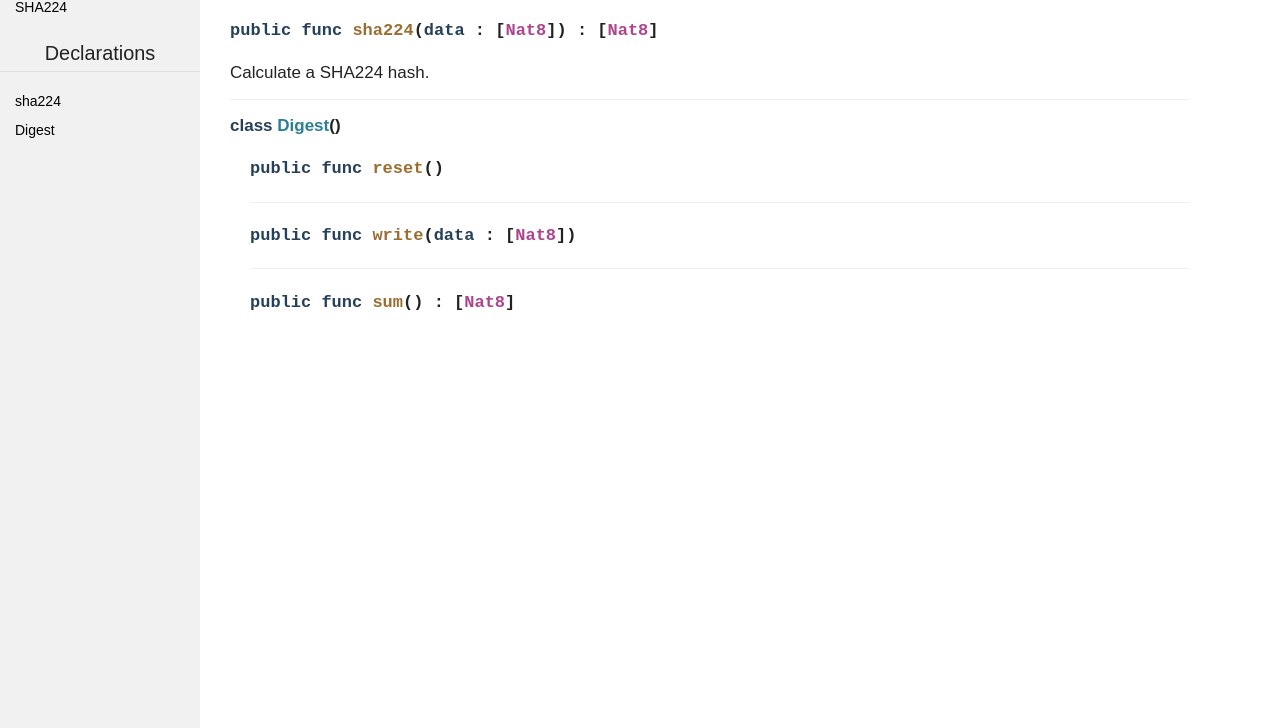
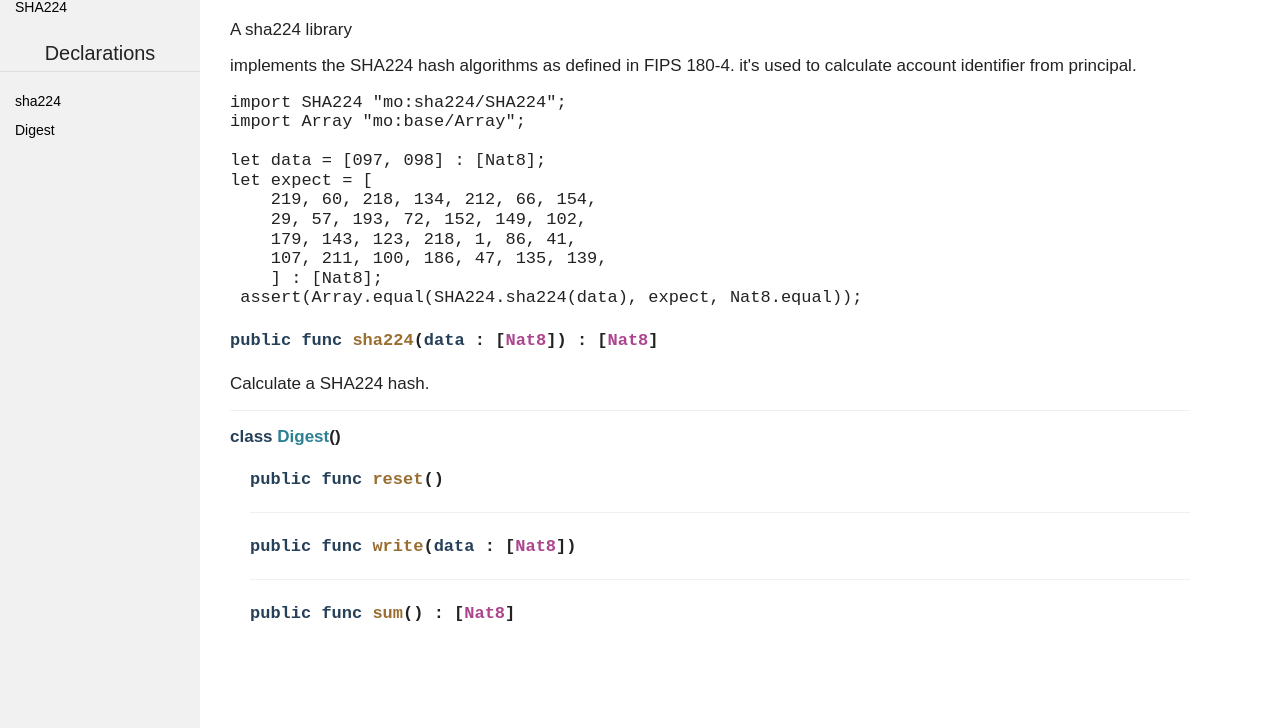
Before and after one commit to flyq/motoko-sha224, a plain HTML site: page docs/SHA224.html in a window 1280 px wide. Shown: the part 72-800 px from the top of the page. Drawn offline with Linux system fonts and the light colour scheme.

Commit message:
update the docs to & update compiler & delete no used data in test

```diff
--- a/docs/SHA224.html
+++ b/docs/SHA224.html
@@ -1,3 +1,16 @@
 <!DOCTYPE html>
-<html><head title="Doc"><meta charset="UTF-8"/><link href="styles.css" rel="stylesheet"/></head><body><nav class="sidebar"><h3>Modules</h3><ul><li><li><a href="SHA224.html">SHA224</a></li></li></ul><h3>Declarations</h3><ul><li><li><a href="#sha224">sha224</a></li></li><li><li><a href="#type.Digest">Digest</a></li></li></ul></nav><div class="documentation"><h1>SHA224</h1><div class="declaration"><h4 class="function" id="sha224"><code><span class="keyword">public func </span><span class="fnname">sha224</span>(<span class="parameter">data</span> : [<span class="type">Nat8</span>]) : [<span class="type">Nat8</span>]</code></h4><p><p>Calculate a SHA224 hash.</p>
+<html><head title="Doc"><meta charset="UTF-8"/><link href="styles.css" rel="stylesheet"/></head><body><nav class="sidebar"><h3>Modules</h3><ul><li><li><a href="SHA224.html">SHA224</a></li></li></ul><h3>Declarations</h3><ul><li><li><a href="#sha224">sha224</a></li></li><li><li><a href="#type.Digest">Digest</a></li></li></ul></nav><div class="documentation"><h1>SHA224</h1><p>A sha224 library</p>
+<p>implements the SHA224 hash algorithms as defined in FIPS 180-4.
+it's used to calculate account identifier from principal.</p>
+<pre class="motoko"><code class="motoko">import SHA224 &quot;mo:sha224/SHA224&quot;;
+import Array &quot;mo:base/Array&quot;;
+
+let data = [097, 098] : [Nat8];
+let expect = [
+    219, 60, 218, 134, 212, 66, 154,
+    29, 57, 193, 72, 152, 149, 102,
+    179, 143, 123, 218, 1, 86, 41,
+    107, 211, 100, 186, 47, 135, 139,
+    ] : [Nat8];
+ assert(Array.equal(SHA224.sha224(data), expect, Nat8.equal));</code></pre><div class="declaration"><h4 class="function" id="sha224"><code><span class="keyword">public func </span><span class="fnname">sha224</span>(<span class="parameter">data</span> : [<span class="type">Nat8</span>]) : [<span class="type">Nat8</span>]</code></h4><p><p>Calculate a SHA224 hash.</p>
 </p></div><div class="declaration"><h4 class="class-declaration" id="type.Digest"><span class="keyword">class </span><span class="classname">Digest</span>()</h4><div class="declaration"><h4 class="function" id="Digest.reset"><code><span class="keyword">public func </span><span class="fnname">reset</span>()</code></h4><p></p></div><div class="declaration"><h4 class="function" id="Digest.write"><code><span class="keyword">public func </span><span class="fnname">write</span>(<span class="parameter">data</span> : [<span class="type">Nat8</span>])</code></h4><p></p></div><div class="declaration"><h4 class="function" id="Digest.sum"><code><span class="keyword">public func </span><span class="fnname">sum</span>() : [<span class="type">Nat8</span>]</code></h4><p></p></div><p></p></div></div></body></html>
```
Also changed, not shown: docs/index.html (+14 -1 lines), 3 other files.
